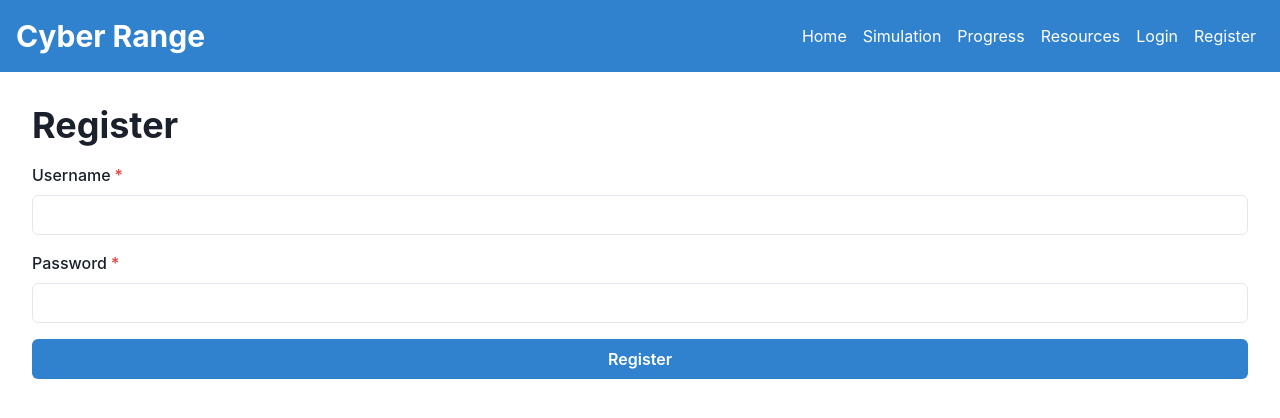
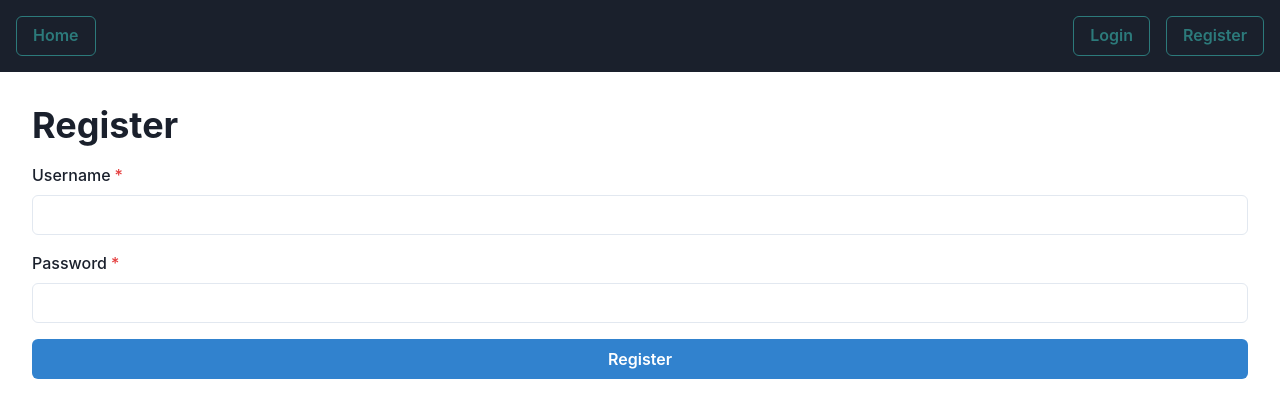
Before and after one commit to allstarmerk/Cyber-Rang, a React (Create React App) app in the folder cyberrange/: page /register in a window 1280 px wide. Shown: the top 418 px of the page. Built offline with nearby package versions, Linux system fonts and the light colour scheme.

Commit message:
fixing changes

```diff
--- a/cyberrange/src/componets/Navbar.js
+++ b/cyberrange/src/componets/Navbar.js
@@ -1,44 +1,42 @@
-// src/components/Navbar.js
-import React, { useContext } from 'react';
-import { Box, Flex, Heading, Link, Spacer, Button } from '@chakra-ui/react';
-import { Link as RouterLink } from 'react-router-dom';
-import AuthContext from '../contexts/AuthContext';
+import React, { useState, useEffect } from 'react';
+import { Box, Button } from '@chakra-ui/react';
+import { useNavigate } from 'react-router-dom';
 
-function Navbar() {
-  const { token, logout } = useContext(AuthContext);
+const Navbar = () => {
+  const [isLoggedIn, setIsLoggedIn] = useState(false);
+  const navigate = useNavigate();
+
+  useEffect(() => {
+    // Check if token exists in localStorage
+    const token = localStorage.getItem('token');
+    setIsLoggedIn(!!token);
+  }, []);
+
+  const handleLogout = () => {
+    localStorage.removeItem('token'); // Remove token from localStorage
+    setIsLoggedIn(false); // Update local state
+    navigate('/'); // Redirect to home page
+  };
 
   return (
-    <Box bg="blue.500" color="white" p={4}>
-      <Flex align="center">
-        <Heading size="lg">Cyber Range</Heading>
-        <Spacer />
-        <Link as={RouterLink} to="/" p={2} _hover={{ textDecoration: 'none', color: 'blue.200' }}>
-          Home
-        </Link>
-        <Link as={RouterLink} to="/simulation" p={2} _hover={{ textDecoration: 'none', color: 'blue.200' }}>
-          Simulation
-        </Link>
-        <Link as={RouterLink} to="/progress" p={2} _hover={{ textDecoration: 'none', color: 'blue.200' }}>
-          Progress
-        </Link>
-        <Link as={RouterLink} to="/resources" p={2} _hover={{ textDecoration: 'none', color: 'blue.200' }}>
-          Resources
-        </Link>
-        {token ? (
-          <Button onClick={logout} colorScheme="red" ml={4}>Logout</Button>
-        ) : (
-          <>
-            <Link as={RouterLink} to="/login" p={2} _hover={{ textDecoration: 'none', color: 'blue.200' }}>
-              Login
-            </Link>
-            <Link as={RouterLink} to="/register" p={2} _hover={{ textDecoration: 'none', color: 'blue.200' }}>
-              Register
-            </Link>
-          </>
-        )}
-      </Flex>
+    <Box p={4} bg="gray.800" color="white">
+      <Box display="flex" justifyContent="space-between" alignItems="center">
+        <Box>
+          <Button onClick={() => navigate('/')} colorScheme="teal" variant="outline">Home</Button>
+        </Box>
+        <Box>
+          {!isLoggedIn ? (
+            <>
+              <Button onClick={() => navigate('/login')} colorScheme="teal" variant="outline" mr={4}>Login</Button>
+              <Button onClick={() => navigate('/register')} colorScheme="teal" variant="outline">Register</Button>
+            </>
+          ) : (
+            <Button onClick={handleLogout} colorScheme="red" variant="outline">Sign Out</Button>
+          )}
+        </Box>
+      </Box>
     </Box>
   );
-}
+};
 
 export default Navbar;
--- a/cyberrange/src/pages/Home.js
+++ b/cyberrange/src/pages/Home.js
@@ -1,8 +1,11 @@
 import React, { useEffect, useState } from 'react';
-import { Box, Heading, Text } from '@chakra-ui/react';
+import { Box, Heading, Text, Button } from '@chakra-ui/react';
+import { useNavigate } from 'react-router-dom';
 
 function Home() {
   const [simulations, setSimulations] = useState([]);
+  const [isLoggedIn, setIsLoggedIn] = useState(false);
+  const navigate = useNavigate();
 
   useEffect(() => {
     const fetchSimulations = async () => {
@@ -17,6 +20,18 @@ function Home() {
 
     fetchSimulations();
   }, []);
+
+  useEffect(() => {
+    // Check if token exists in localStorage
+    const token = localStorage.getItem('token');
+    setIsLoggedIn(!!token);
+  }, []);
+
+  const handleLogout = () => {
+    localStorage.removeItem('token'); // Remove token from localStorage
+    setIsLoggedIn(false); // Update local state
+    navigate('/'); // Redirect to home page
+  };
 
   return (
     <Box p={4}>
@@ -36,6 +51,16 @@ function Home() {
           <Text>No simulations available.</Text>
         )}
       </Box>
+      <Box mt={4}>
+        {!isLoggedIn ? (
+          <>
+            <Button onClick={() => navigate('/login')} colorScheme="blue" mr={4}>Login</Button>
+            <Button onClick={() => navigate('/register')} colorScheme="blue">Register</Button>
+          </>
+        ) : (
+          <Button onClick={handleLogout} colorScheme="red">Sign Out</Button>
+        )}
+      </Box>
     </Box>
   );
 }
--- a/cyberrange/src/pages/Login.js
+++ b/cyberrange/src/pages/Login.js
@@ -1,4 +1,3 @@
-// src/pages/Login.js
 import React, { useState } from 'react';
 import { Box, Button, FormControl, FormLabel, Input, Stack, Heading, Text } from '@chakra-ui/react';
 import { useNavigate } from 'react-router-dom';
@@ -7,7 +6,6 @@ const Login = () => {
   const [username, setUsername] = useState('');
   const [password, setPassword] = useState('');
   const [error, setError] = useState('');
-  const [token, setToken] = useState('');
   const navigate = useNavigate();
 
   const handleSubmit = async (e) => {
@@ -23,7 +21,6 @@ const Login = () => {
 
       if (response.ok) {
         const data = await response.json();
-        setToken(data.token);
         localStorage.setItem('token', data.token); // Save token to localStorage
         navigate('/'); // Redirect to home page after successful login
       } else {
--- a/cyberrange/src/pages/Register.js
+++ b/cyberrange/src/pages/Register.js
@@ -15,20 +15,18 @@ const Register = () => {
     try {
       const response = await fetch('http://localhost:5000/api/auth/register', {
         method: 'POST',
-        headers: {
-          'Content-Type': 'application/json', // Indicates that the request body contains JSON
-        },
-        body: JSON.stringify({ username, password }), // Convert the data to JSON format
+        headers: { 'Content-Type': 'application/json' },
+        body: JSON.stringify({ username, password }),
       });
 
       if (response.ok) {
         navigate('/login'); // Redirect to login page after successful registration
       } else {
         const data = await response.json();
-        setError(data.message); // Show error message from the server
+        setError(data.message);
       }
     } catch (err) {
-      setError('An error occurred'); // Handle fetch errors
+      setError('An error occurred');
     }
   };
 
```
